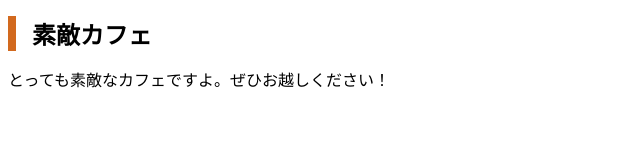
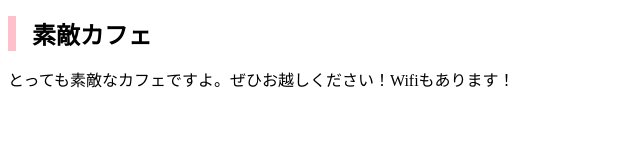
Before and after one commit to minwaku/mycafe, a plain HTML site: page index.html in a window 1280 px wide. Shown: the whole page, without its empty margins (0-640 px from the left). Drawn offline with Linux system fonts and the light colour scheme.

Commit message:
Add files via upload

```diff
--- a/css/styles.css
+++ b/css/styles.css
@@ -1,5 +1,5 @@
 h1 {
   font-size: 24px;
   padding-left: 16px;
-  border-left: 8px solid chocolate;
+  border-left: 8px solid pink;
 }
--- a/index.html
+++ b/index.html
@@ -7,6 +7,6 @@
 </head>
 <body>
   <h1>素敵カフェ</h1>
-  <p>とっても素敵なカフェですよ。ぜひお越しください！</p>
+  <p>とっても素敵なカフェですよ。ぜひお越しください！Wifiもあります！</p>
 </body>
 </html>
```
